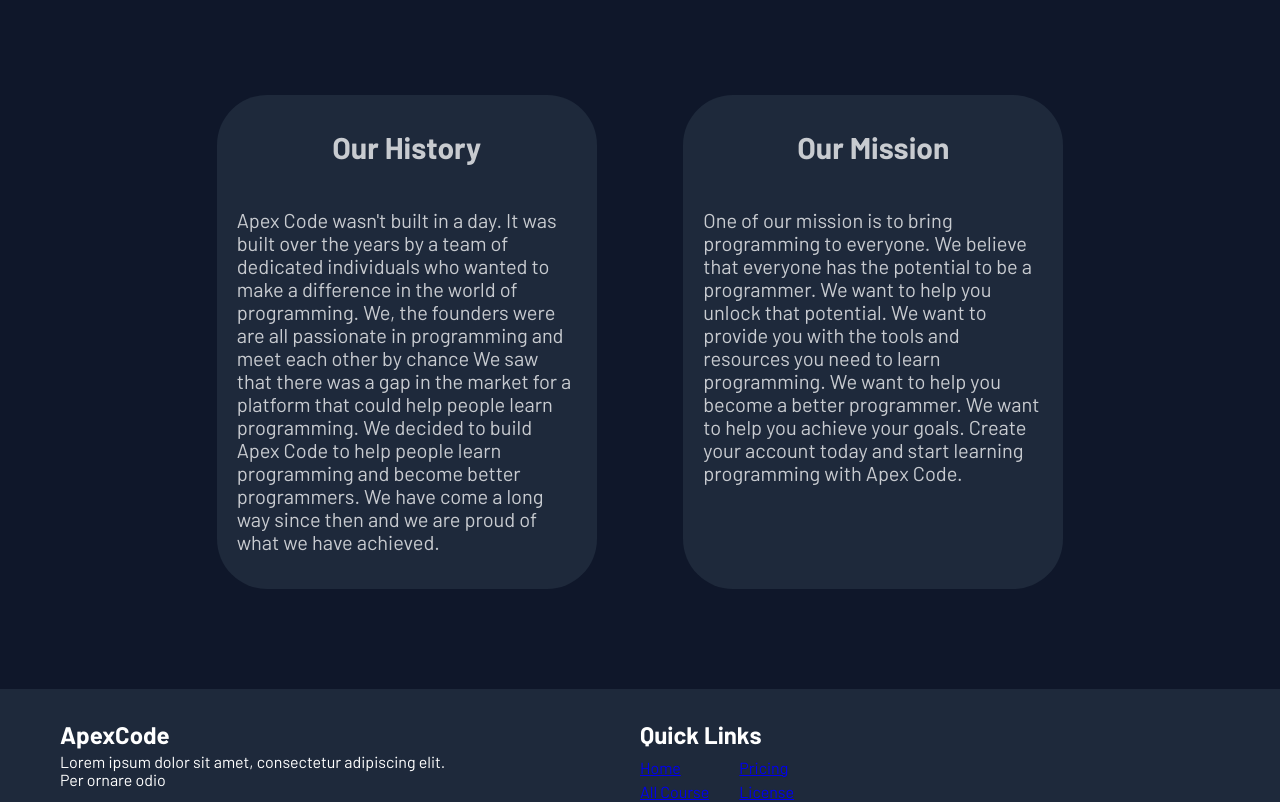
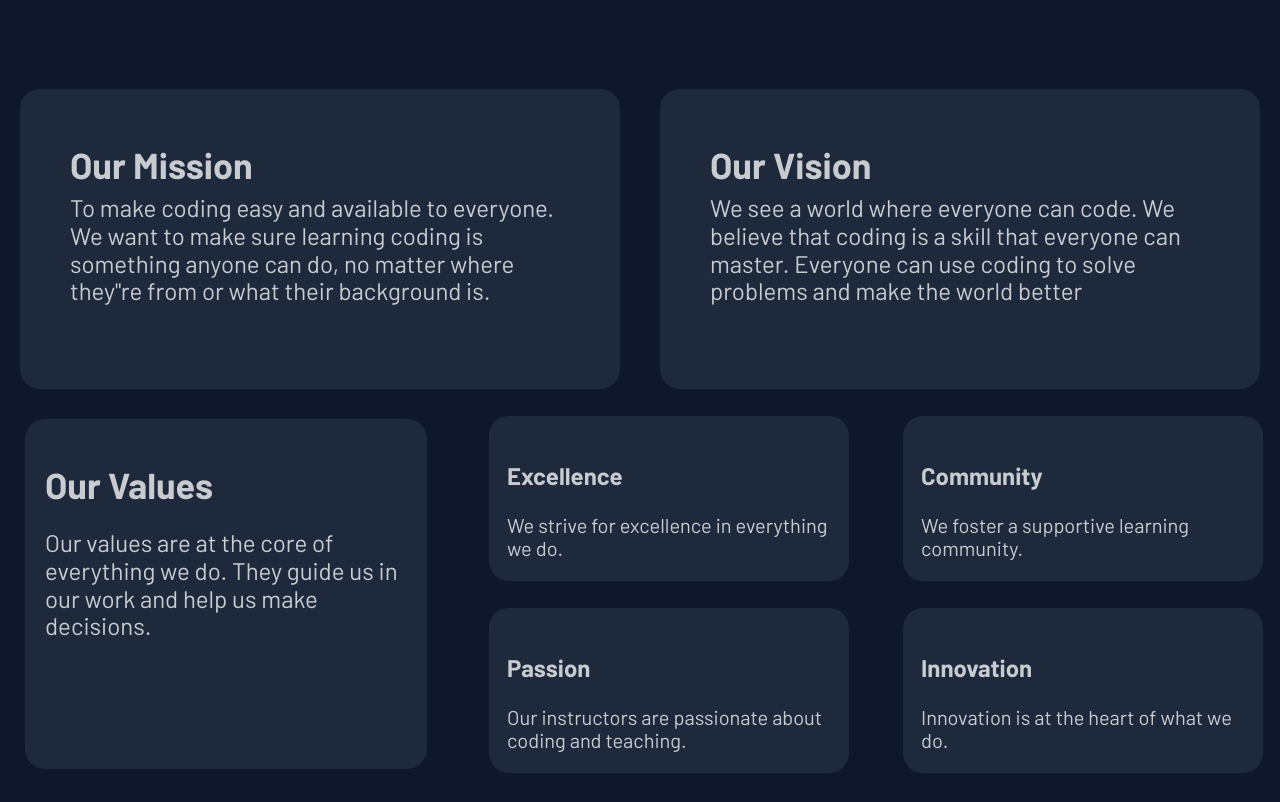
Before and after one commit to AlstonChan/ApexCode, a website with bundled scripts: page about.html in a window 1280 px wide. Shown: the part 840-1642 px from the top of the page. Built offline with nearby package versions, Linux system fonts and the light colour scheme.

Commit message:
change about us

```diff
--- a/about.html
+++ b/about.html
@@ -20,10 +20,6 @@
     <p>
         Apex Code believe  that everyone has the potential to be a programmer.
         We are here to help you unlock that potential.
-        We provide a platform for you to learn and practice programming.
-        We offer a wide range of programming languages and courses from complete beginner to professional level.
-        We are here to help you become a better programmer.
-    </p>
 </div>
 </section>
 <div class="number">
@@ -53,31 +49,76 @@
     </div>
 </div>
 <div class="all">
-    <div class="hand">
-        <div class="history">
-            <h1>
-                Our History
-            </h1>
-            <p>
-                Apex Code wasn't built in a day. It was built over the years by a team of dedicated
-                individuals who wanted to make a difference in the world of programming.
-                We, the founders were are all passionate in programming and meet each other by chance
-                We saw that there was a gap in the market for a platform that could help people learn programming.
-                We decided to build Apex Code to help people learn programming and become better programmers.
-                We have come a long way since then and we are proud of what we have achieved.
-            </p>
+    <div class="miss-and-viss">
+        <div class="history1">
+            <div class="history">
+                <h1>
+                    Our Mission
+                </h1>
+                <p>
+                    To make coding easy and available to everyone. We want to make sure learning coding
+                    is something anyone can do, no matter where they"re from or what their background is.
+                </p>
+            </div>
+            <div class="history">
+                <h1>
+                    Our Vision
+                </h1>
+                <p>
+                   We see a world where everyone can code.
+                   We believe that coding is a skill that everyone can master.
+                   Everyone can use coding to solve problems and make the world better
+                </p>
+            </div>
         </div>
-        <div class="history">
-            <h1>
-                Our Mission
-            </h1>
-            <p>
-                One of our mission is to bring programming to everyone. We believe that everyone has the potential to be a programmer.
-                We want to help you unlock that potential. We want to provide you with the tools and resources you need to learn programming.
-                We want to help you become a better programmer. We want to help you achieve your goals.
-                Create your account today and start learning programming with Apex Code.
-
-            </p>
+        <div class="value">
+            <div class="value-head">
+                <h2>
+                    Our Values
+                </h2>
+                <p>
+                    Our values are at the core of everything we do.
+                    They guide us in our work and help us make decisions.
+                </p>
+            </div>
+            <div class="value-details">
+                <div class="value-det1">
+                    <div class="value-det">
+                        <h3>
+                            Excellence
+                        </h3>
+                        <p>
+                            We strive for excellence in everything we do.
+                        </p>
+                    </div>
+                    <div class="value-det">
+                        <h3>
+                            Passion
+                        </h3>
+                        <p>
+                            Our instructors are passionate about coding and teaching.
+                        </p>
+                    </div>
+                </div>
+                <div class="value-det1">
+                    <div class="value-det">
+                        <h3>
+                            Community
+                        </h3>
+                        <p>
+                            We foster a supportive learning community.
+                        </p>
+                    </div>
+                    <div class="value-det">
+                        <h3>
+                            Innovation
+                        </h3>
+                        <p>
+                            Innovation is at the heart of what we do.
+                        </p>
+                    </div>
+                </div>
+            </div>
         </div>
     </div>
 </div>
--- a/public/style/pages/aboutus.css
+++ b/public/style/pages/aboutus.css
@@ -4,11 +4,12 @@
     flex-direction: column;
 }
 .about-apex > h1{
-    font-size: var(--fs-3xl);
+    font-size: var(--fs-7xl);
     text-align: center;
+    margin: 100px 0 20px;
 }
 .about-apex > p{
-    font-size: var(--fs-lg);
+    font-size: var(--fs-xl);
     max-width: 600px;
     text-align: center;
 }
@@ -17,7 +18,7 @@
     flex-direction: row;
     justify-content: space-between;
     background-color: var(--neutral);
-    margin: 150px 0 200px;
+    margin: 150px 0 140px;
 }
 .intro{
     padding: 0 100px;
@@ -55,56 +56,121 @@
     display: flex;
     justify-content: center;
 }
-.hand{
+.miss-and-viss{
+    display: flex;
+    flex-direction: column;
+    margin-bottom: 100px;
+    max-width: 1300px;
+}
+.history1{
     display: flex;
     flex-direction: row;
     justify-content: space-evenly;
-    margin-bottom: 100px;
-    width: 1000px;
 }
 .history{
     display: flex;
     flex-direction: column;
-    align-items: center;
     text-align: left;
     background-color: var(--neutral);
-    border-radius: 50px;
+    border-radius: 20px;
     margin: 0 10px;
-    padding: 15px;
+    padding: 20px 50px 0;
+    height: 300px;
 }
 .history > h1{
-    font-size: var(--fs-2xl);
+    font-size: var(--fs-3xl);
+    margin: 35px 0 -15px;
 }
 .history > p{
+    font-size: var(--fs-xl);
+    height: 350px;
+    max-width: 500px;
+}
+.value{
+    display: flex;
+    flex-direction: row;
+    justify-content: space-evenly;
+}
+.value-head{
+    background-color: var(--neutral);
+    border-radius: 20px;
+    height: 350px;
+    width: 500px;
+    margin: 30px 35px 1px;
+    padding: 45px 20px 30px;
+}
+.value-head > h2{
+    font-size: var(--fs-3xl);
+    margin: 0 0 20px;
+}
+.value-head > p{
+    font-size: var(--fs-xl);
+}
+.value-details{
+    display: flex;
+    flex-direction: row;
+}
+.value-det{
+    background-color: var(--neutral);
+    border-radius: 20px;
+    height: 165px;
+    width: 350px;
+    height: 165px;
+    width: 360px;
+    margin: 27px 27px 15px;
+    padding: 22px 18px 0px;
+}
+.value-det > h3{
+    font-size: var(--fs-xl);
+}
+.value-det > p{
     font-size: var(--fs-lg);
-    height: 350px;
-    max-width: 350px;
-    padding: 5px;
+    margin: 0;
 }
-@media screen and (max-width: 768px) {
-    .hand{
+@media screen and (max-width: 1200px) {
+    .history1{
+        flex-direction: column;
+        justify-content: center;
+    }
+    .history{
+        display: flex;
+        text-align: center;
+        border-radius: 20px;
+        margin: 20px 10px 0;
+    }
+    .history > h1{
+        font-size: var(--fs-3xl);
+        margin: 35px 0 -15px;
+    }
+    .history > p{
+        font-size: var(--fs-xl);
+        height: 350px;
+        max-width: 500px;
+    }
+    .value{
         display: flex;
         flex-direction: column;
         align-items: center;
     }
-    .history{
+    .value-head{
+        background-color: var(--neutral);
+        border-radius: 20px;
+        height: 200px;
+        margin: 30px 35px 1px;
+        padding: 45px 20px 30px;
+    }
+    .value-head > h2{
+        font-size: var(--fs-3xl);
+        margin: 0 0 20px;
+    }
+    .value-head > p{
+        font-size: var(--fs-lg);
+    }
+    .value-details{
         display: flex;
         flex-direction: column;
-        align-items: center;
-        text-align: center;
-        background-color: var(--neutral);
-        border-radius: 50px;
-        margin: 0 10px 20px;
-        padding: 15px;
     }
-    .history > h1{
-        font-size: var(--fs-2xl);
+    .value-det > p{
+        font-size: var(--fs-lg);
     }
-    .history > p{
-        font-size: var(--fs-lg);
-        height: 350px;
-        max-width: 350px;
-        padding: 10px;
-    }
-
 }
```
